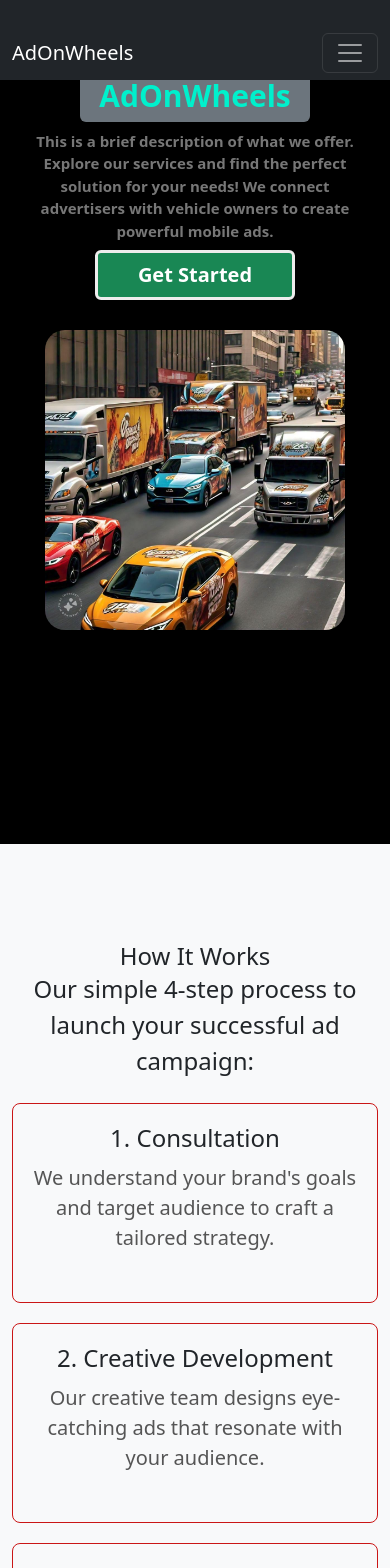
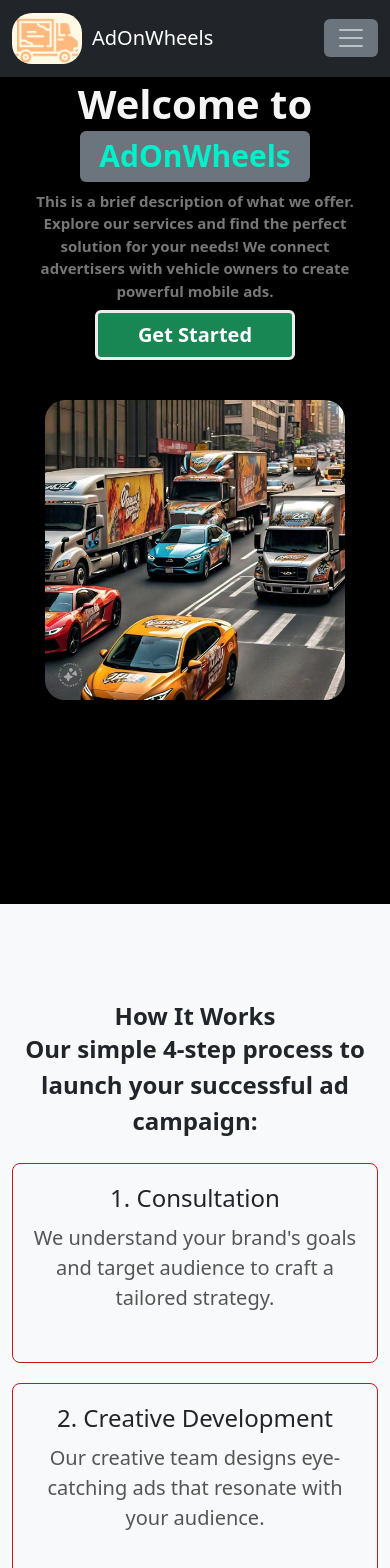
Before and after one commit to ChandrakiranGR/INFO6150-GroupProject, a React (Vite) app in the folder adOnWheels/frontend/: page / in a window 390 px wide. Shown: the top 1568 px of the page. Built offline with nearby package versions, Linux system fonts and the light colour scheme.

Commit message:
fixed navbar,landing and testimonials page and made it responsive

```diff
--- a/adOnWheels/frontend/src/Footer.jsx
+++ b/adOnWheels/frontend/src/Footer.jsx
@@ -1,28 +1,45 @@
-import React from 'react';
+import React from "react";
 
 const Footer = () => {
-    const d = new Date();
-    const year = d.getFullYear();
+  const d = new Date();
+  const year = d.getFullYear();
   return (
     <footer className="bg-dark text-white py-4">
       <div className="container">
         <div className="row">
-          <div className="col-md-6">
+          <div className="col-md-6 " style={{ marginBottom: "10px" }}>
             <h5>About Us</h5>
             <p>
-            We are the perfect bridge for you to market and advertise your products to reaching right customers.
+              We are the perfect bridge for you to market and advertise your
+              products to reaching right customers.
             </p>
           </div>
+
           <div className="col-md-6 text-md-end">
             <h5>Follow Us</h5>
-            <a href="https://facebook.com" className="text-white me-3" aria-label="Facebook" target="_blank">
+            <a
+              href="https://facebook.com"
+              className="text-white me-3"
+              aria-label="Facebook"
+              target="_blank"
+            >
               <i className="bi bi-facebook"></i> Facebook
             </a>
-            <a href="https://twitter.com" className="text-white me-3" aria-label="Twitter" target="_blank">
+            <a
+              href="https://twitter.com"
+              className="text-white me-3"
+              aria-label="Twitter"
+              target="_blank"
+            >
               <i className="bi bi-twitter"></i> X (Twitter)
             </a>
-            <a href="https://instagram.com" className="text-white" aria-label="Instagram" target="_blank">
-            <i class="bi bi-instagram"></i> Instagram
+            <a
+              href="https://instagram.com"
+              className="text-white"
+              aria-label="Instagram"
+              target="_blank"
+            >
+              <i class="bi bi-instagram"></i> Instagram
             </a>
           </div>
         </div>
--- a/adOnWheels/frontend/src/pages/howitworks/HowItWorks.css
+++ b/adOnWheels/frontend/src/pages/howitworks/HowItWorks.css
@@ -1,4 +1,3 @@
-
 .how-it-works-section {
   background-color: #f8f9fa;
   padding: 50px 0;
@@ -23,3 +22,14 @@
   font-size: 20px;
   color: #555;
 }
+@media screen and (width: 768px) {
+  .step-box h3 {
+    font-size: 20px;
+  }
+  .step-box {
+    padding: 5px;
+  }
+  .step-box p {
+    font-size: 14px;
+  }
+}
--- a/adOnWheels/frontend/src/pages/howitworks/HowItWorks.jsx
+++ b/adOnWheels/frontend/src/pages/howitworks/HowItWorks.jsx
@@ -1,35 +1,50 @@
-import React from 'react';
-import './HowItWorks.css';
+import React from "react";
+import "./HowItWorks.css";
 
 const HowItWorks = () => {
   return (
     <section className="how-it-works-section">
       <div className="container text-center py-5">
-        <h2>How It Works</h2>
-        <p>Our simple 4-step process to launch your successful ad campaign:</p>
+        <b>
+          <h2>How It Works</h2>
+          <p>
+            Our simple 4-step process to launch your successful ad campaign:
+          </p>
+        </b>
         <div className="row mt-4">
           <div className="col-md-3">
             <div className="step-box">
               <h3>1. Consultation</h3>
-              <p>We understand your brand's goals and target audience to craft a tailored strategy.</p>
+              <p>
+                We understand your brand's goals and target audience to craft a
+                tailored strategy.
+              </p>
             </div>
           </div>
           <div className="col-md-3">
             <div className="step-box">
               <h3>2. Creative Development</h3>
-              <p>Our creative team designs eye-catching ads that resonate with your audience.</p>
+              <p>
+                Our creative team designs eye-catching ads that resonate with
+                your audience.
+              </p>
             </div>
           </div>
           <div className="col-md-3">
             <div className="step-box">
               <h3>3. Launch</h3>
-              <p>We deploy your ad campaign across selected channels and platforms.</p>
+              <p>
+                We deploy your ad campaign across selected channels and
+                platforms.
+              </p>
             </div>
           </div>
           <div className="col-md-3">
             <div className="step-box">
               <h3>4. Optimization & Reporting</h3>
-              <p>We track the performance and continuously optimize for maximum results.</p>
+              <p>
+                We track the performance and continuously optimize for results.
+              </p>
             </div>
           </div>
         </div>
--- a/adOnWheels/frontend/src/pages/landingpage/LandingPage.css
+++ b/adOnWheels/frontend/src/pages/landingpage/LandingPage.css
@@ -38,6 +38,9 @@ img {
   border: 3px solid rgb(248, 248, 248);
 }
 @media screen and (max-width: 768px) {
+  .landing {
+    margin-top: 90px;
+  }
   .desc-part {
     padding: 10px;
     align-items: center;
@@ -76,7 +79,8 @@ img {
     margin-top: 20px;
   } */
   .landing {
-    gap: 20px;
+    gap: 30px;
+    margin-top: 60px;
   }
   img {
     width: 300px;
--- a/adOnWheels/frontend/src/pages/navbar/Navbar.css
+++ b/adOnWheels/frontend/src/pages/navbar/Navbar.css
@@ -1,4 +1,4 @@
-.custom-navbar-color {
+/* .custom-navbar-color {
   background-color: aqua;
   height: 80px;
   line-height: 80px;
@@ -14,3 +14,61 @@
   color: #000;
   border-color: #fff;
 }
+.navbar-collapse {
+  background-color: #343a40;
+}
+
+.navbar-collapse.show {
+  background-color: #343a40;
+} */
+
+/* Navbar.css */
+.custom-navbar-color {
+  background-color: #343a40; /* Custom dark background for the navbar */
+}
+
+.navbar-toggler {
+  background-color: #6c757d; /* Background color for the toggle button */
+  border: none; /* Removes the default border */
+}
+
+.navbar-toggler:hover {
+  background-color: #5a6268; /* Hover background color for the toggle button */
+}
+
+/* Styles for the collapsed navbar */
+.navbar-collapse {
+  background-color: #343a40; /* Set a background color when the navbar collapses */
+  text-align: center;
+}
+
+.navbar-collapse.show {
+  background-color: #343a40; /* Ensures background when the collapse is expanded */
+}
+
+.btn-login {
+  color: white;
+  background-color: transparent;
+  border: 1px solid white;
+  padding: 5px 10px;
+  border-radius: 4px;
+}
+
+.btn-login:hover {
+  background-color: white;
+  color: black;
+}
+.logo-part {
+  display: flex;
+  align-items: center;
+  gap: 10px;
+}
+.logo-img {
+  width: 100px;
+}
+
+@media screen and (max-width: 480px) {
+  .logo-img {
+    width: 70px;
+  }
+}
--- a/adOnWheels/frontend/src/pages/navbar/Navbarr.jsx
+++ b/adOnWheels/frontend/src/pages/navbar/Navbarr.jsx
@@ -2,6 +2,7 @@ import React from "react";
 import { Navbar, Nav, Container } from "react-bootstrap";
 import "./Navbar.css";
 import { Link } from "react-router-dom";
+import logo from "../../assets/logo1.png";
 
 const Navbarr = () => {
   return (
@@ -12,17 +13,24 @@ const Navbarr = () => {
       expand="sm"
     >
       <Container>
-        <Navbar.Brand href="#home">AdOnWheels</Navbar.Brand>
+        <Navbar.Brand href="#home" className="logo-part">
+          <div className="logo-img">
+            <img src={logo} alt="" />
+          </div>
+          AdOnWheels
+        </Navbar.Brand>
         <div className="d-flex align-items-center">
           <Navbar.Toggle aria-controls="basic-navbar-nav" className="ms-2" />
         </div>
-        <Navbar.Collapse id="basic-navbar-nav" className="ms-3">
+        <Navbar.Collapse id="basic-navbar-nav" className="ms-3 ">
           <Nav className="ms-auto">
             <Nav.Link href="/">Home</Nav.Link>
             <Nav.Link href="#link">About</Nav.Link>
             <Nav.Link href="#services">Services</Nav.Link>
             <Nav.Link href="#pricing">Pricing</Nav.Link>
-            <Nav.Link as={Link} to="/login" className="btn-login">Login</Nav.Link>
+            <Nav.Link as={Link} to="/login" className="btn-login">
+              Login
+            </Nav.Link>
           </Nav>
         </Navbar.Collapse>
       </Container>
--- a/adOnWheels/frontend/src/pages/testimonials/Testimonials.css
+++ b/adOnWheels/frontend/src/pages/testimonials/Testimonials.css
@@ -24,3 +24,8 @@
   font-weight: bold;
   color: #007bff;
 }
+@media screen and (width: 768px) {
+  .testimonial-box p {
+    font-size: 15px;
+  }
+}
--- a/adOnWheels/frontend/src/pages/testimonials/Testimonials.jsx
+++ b/adOnWheels/frontend/src/pages/testimonials/Testimonials.jsx
@@ -1,28 +1,39 @@
-import React from 'react';
-import './Testimonials.css';
+import React from "react";
+import "./Testimonials.css";
 
 const Testimonials = () => {
   return (
     <section className="testimonials-section">
       <div className="container text-center py-5">
-        <h2>What Our Clients Say</h2>
-        <p>Hear from our satisfied clients:</p>
+        <b>
+          <h2>What Our Clients Say</h2>
+          <p>Hear from our satisfied clients:</p>
+        </b>
         <div className="row mt-4">
           <div className="col-md-4">
             <div className="testimonial-box">
-              <p>"AdOnWheels transformed our local business with their innovative vehicle advertising. We saw a 30% increase in foot traffic!"</p>
+              <p>
+                "AdOnWheels transformed our local business with their innovative
+                vehicle advertising. We saw a 30% increase in foot traffic!"
+              </p>
               <h5>John Doe, Business Owner</h5>
             </div>
           </div>
           <div className="col-md-4">
             <div className="testimonial-box">
-              <p>"Their creative development team nailed our branding. We’ve never seen engagement this high on our campaigns."</p>
-              <h5>Jane Smith, Marketing Manager</h5>
+              <p>
+                "Their creative development team nailed our branding. We’ve
+                never seen engagement this high on our campaigns."
+              </p>
+              <h5>Jane Smith, Marketing</h5>
             </div>
           </div>
           <div className="col-md-4">
             <div className="testimonial-box">
-              <p>"We love how data-driven their approach is. Their campaigns consistently outperform our expectations."</p>
+              <p>
+                "We love how data-driven their approach is. Their campaigns
+                consistently outperform our expectations."
+              </p>
               <h5>Mark Johnson, CEO</h5>
             </div>
           </div>
```
Lines whose indentation alone changed are shown as unchanged.
